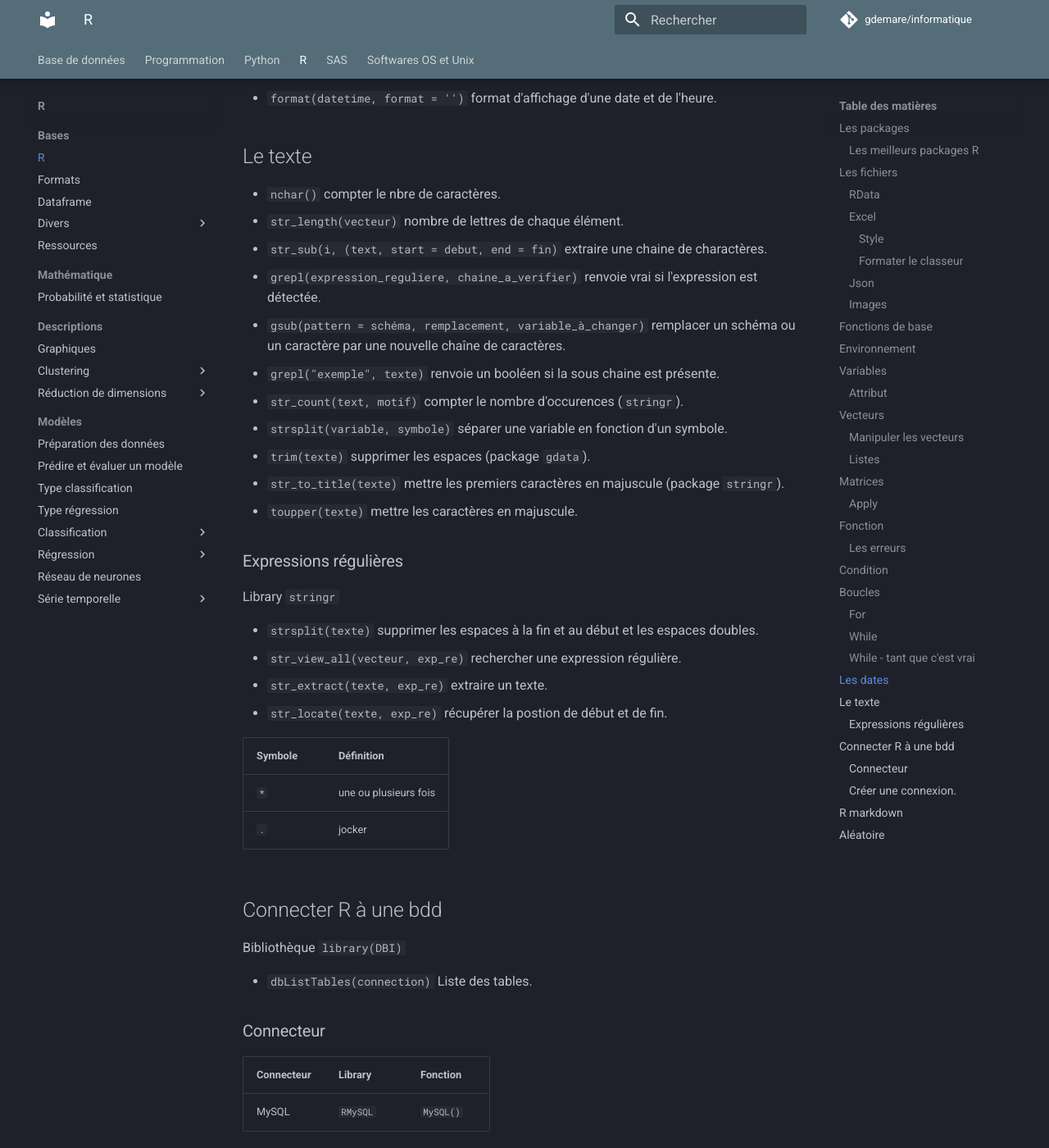
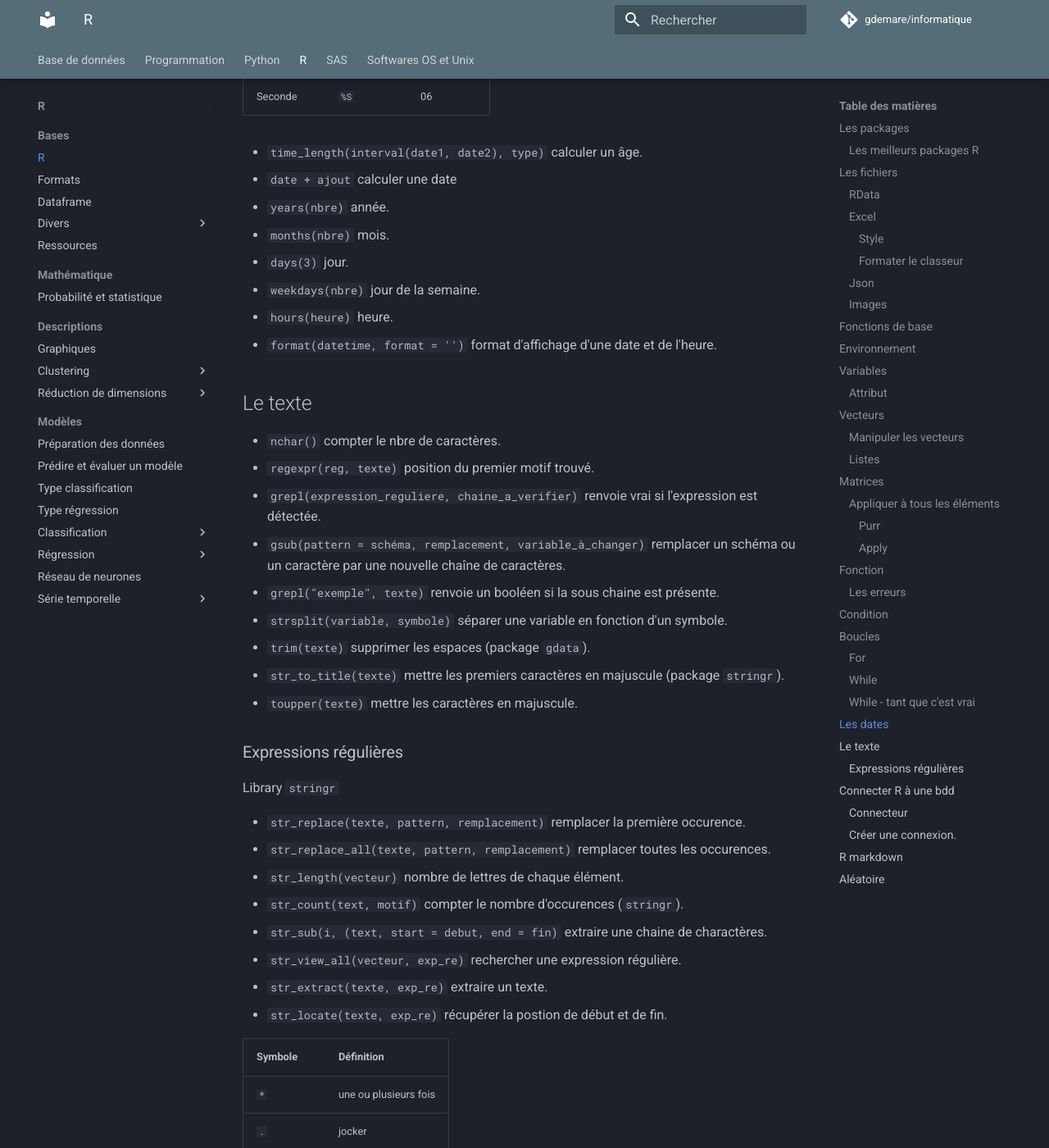
Before and after one commit to gdemare/Informatique, an MkDocs documentation site: the page built from docs/r/r_r.md, in a window 1280 px wide and 1400 px high, scrolled down 8122 px. Shown: the whole window at 82% size. Built offline with MkDocs 1.6.1 and Material for MkDocs 9.7.7, drawn with Linux system fonts in a browser that asks for light colours; comment, search, counter and statistics services are not loaded; some of the changed text lies outside the part shown.

Commit message:
Update r_r.md

```diff
--- a/docs/r/r_r.md
+++ b/docs/r/r_r.md
@@ -183,7 +184,18 @@
 
 * `scale(matrice)` centrer et réduire une matrice par colonne.
 
-### Apply
+### Appliquer à tous les éléments
+
+#### Purr
+
+* `map_dfc()` renvoie un dataframe en colonne (dfr en ligne).
+* `map_chr(Value, fonction)` renvoie du texte.
+* `map_if(condition)` appliquer que si l'élément répond à une condition.
+* `map_at(position)` appliquer en fonction de la position.
+
+Existe : `map2_`, `map_` ...
+
+#### Apply
 
 Apply permet d'appliquer une fonction à chaque élément.
 
@@ -283,12 +295,10 @@
 ## Le texte
 
 * `nchar()` compter le nbre de caractères.
-* `str_length(vecteur)` nombre de lettres de chaque élément.
-* `str_sub(i, (text, start = debut, end = fin)` extraire une chaine de charactères.
+* `regexpr(reg, texte)` position du premier motif trouvé.
 * `grepl(expression_reguliere, chaine_a_verifier)` renvoie vrai si l'expression est détectée.
 * `gsub(pattern = schéma, remplacement, variable_à_changer) ` remplacer un schéma ou un caractère par une nouvelle chaîne de caractères.
 * `grepl("exemple", texte)` renvoie un booléen si la sous chaine est présente.
-* `str_count(text, motif)` compter le nombre d'occurences (`stringr`).
 * `strsplit(variable, symbole)` séparer une variable en fonction d'un symbole.
 * `trim(texte)` supprimer les espaces (package `gdata`).
 * `str_to_title(texte)` mettre les premiers caractères en majuscule (package `stringr`).
@@ -298,7 +308,11 @@
 
 Library `stringr`
 
-* `strsplit(texte)` supprimer les espaces à la fin et au début et les espaces doubles.
+* `str_replace(texte,  pattern, remplacement)` remplacer la première occurence.
+* `str_replace_all(texte,  pattern, remplacement)` remplacer toutes les occurences.
+* `str_length(vecteur)` nombre de lettres de chaque élément.
+* `str_count(text, motif)` compter le nombre d'occurences (`stringr`).
+* `str_sub(i, (text, start = debut, end = fin)` extraire une chaine de charactères.
 * `str_view_all(vecteur, exp_re)` rechercher une expression régulière.
 * `str_extract(texte, exp_re)` extraire un texte.
 * `str_locate(texte, exp_re)` récupérer la postion de début et de fin.
```
Also changed, not shown: other parts of docs/r/r_r.md (+1 -0 lines).
